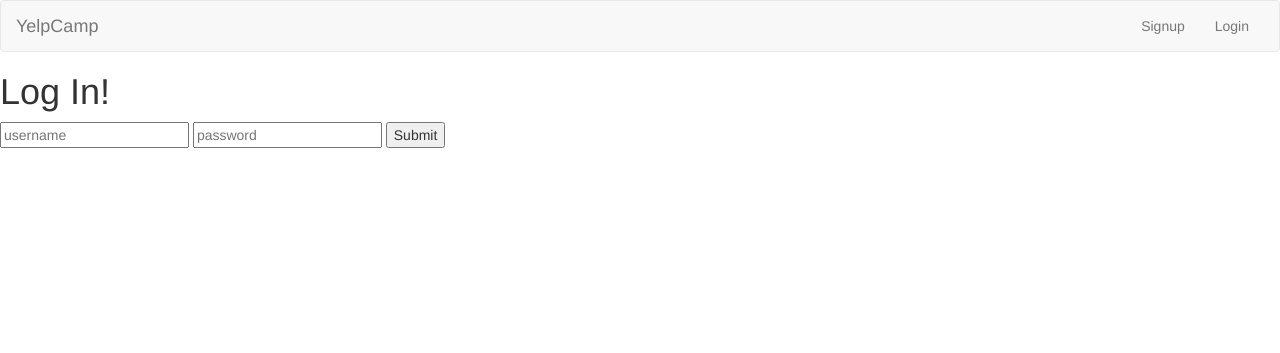
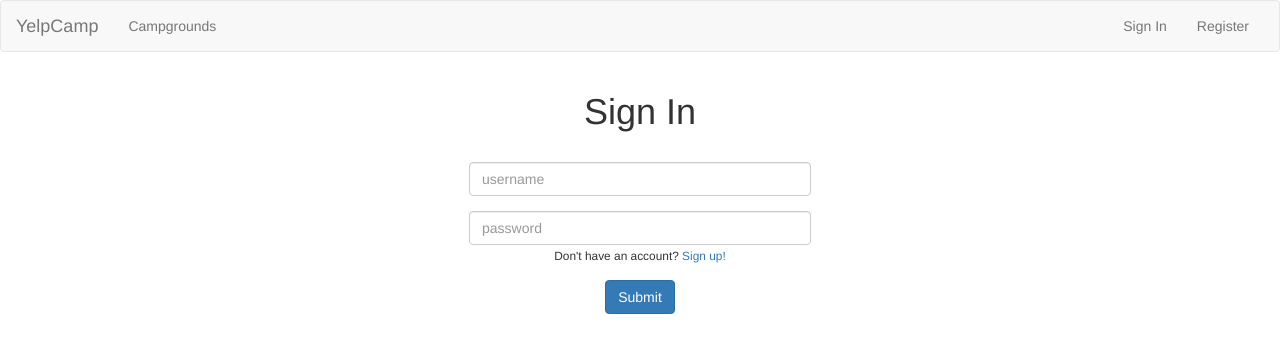
Before and after one commit to py-john/YelpCamp, a Node server app: page /login in a window 1280 px wide. Shown: the top 353 px of the page. Run offline with Node 20, Linux system fonts and the light colour scheme; tables that the repository leaves empty hold one stand-in row (values such as "Sample post"); some libraries are stand-ins or nearby versions.

Commit message:
Add Bootstrap to register and login pages

```diff
--- a/public/stylesheets/main.css
+++ b/public/stylesheets/main.css
@@ -5,3 +5,8 @@
 .thumbnail {
     padding: 0;
 }
+
+.form-input {
+    width: 30%;
+    margin: 30px auto;
+}
--- a/views/campgrounds/index.ejs
+++ b/views/campgrounds/index.ejs
@@ -3,8 +3,8 @@
 <div class="container">
     <header class="jumbotron">
         <div class="container">
-            <h1>Welcome to YelpCamp!</h1>
-            <p>View our hand-picked campgrounds from all over the world</p>
+            <h1>Welcome to YelpCamp</h1>
+            <p>Review and post campgrounds from all over the world</p>
             <p>
                 <a class="btn btn-primary btn-lg" href=/campgrounds/new>Add a new campground</a>
             </p>
--- a/views/campgrounds/show.ejs
+++ b/views/campgrounds/show.ejs
@@ -14,7 +14,7 @@
             <div class="thumbnail">
                 <img class="img-responsive" src="<%= campground.image %>">
                 <div class="caption">
-                    <h4 class="pull-right">$9.00/Night</h4>
+                    <h4 class="pull-right">Free</h4>
                     <h4><a><%=campground.name%></a></h4>
                     <p> <%= campground.description %> </p>
                     <p>
--- a/views/login.ejs
+++ b/views/login.ejs
@@ -1,11 +1,20 @@
 <% include partials/header %>
 
-<h1>Log In!</h1>
+<div class="container text-center">
+    <h1>Sign In</h1>
 
-<form action="/login" method="POST">
-    <input type="text" name="username" placeholder="username">
-    <input type="password" name="password" placeholder="password">
-    <button>Submit</button>
-</form>
+    <form action="/login" method="POST">
+        <div class="form-input">
+            <div class="form-group">
+                <input class="form-control" type="text" name="username" placeholder="username">
+            </div>
+            <div class="form-group">
+                <input class="form-control" type="password" name="password" placeholder="password">
+                <small class="form-text">Don't have an account? <a href="/register">Sign up!</a></small>
+            </div>
+            <button class="btn btn-primary">Submit</button>
+        </div>
+    </form>
+</div>
 
 <% include partials/footer %>
--- a/views/partials/header.ejs
+++ b/views/partials/header.ejs
@@ -14,13 +14,18 @@
             <a class="navbar-brand" href="/">YelpCamp</a>
         </div>
         <div class="collapse navbar-collapse">
+            <ul class="nav navbar-nav">
+                <li class="nav-item">
+                    <a class="nav-link" href="/campgrounds">Campgrounds</a>
+                </li>
+            </ul>
             <ul class="nav navbar-nav navbar-right">
                 <% if(!currentUser){ %>
-                    <li><a href="/register">Signup</a></li>
-                    <li><a href="/login">Login</a></li>
+                    <li><a href="/login">Sign In</a></li>
+                    <li><a href="/register">Register</a></li>
                 <% } else { %>
                     <li><a href="#">Signed In As <%= currentUser.username %></a></li>
-                    <li><a href="/logout">Logout</a></li>
+                    <li><a href="/logout">Log Out</a></li>
                 <% } %>
             </ul>
         </div>
```
Also changed, not shown: views/comments/new.ejs (+5 -3 lines), views/landing.ejs (+4 -11 lines), views/register.ejs (+14 -6 lines).
